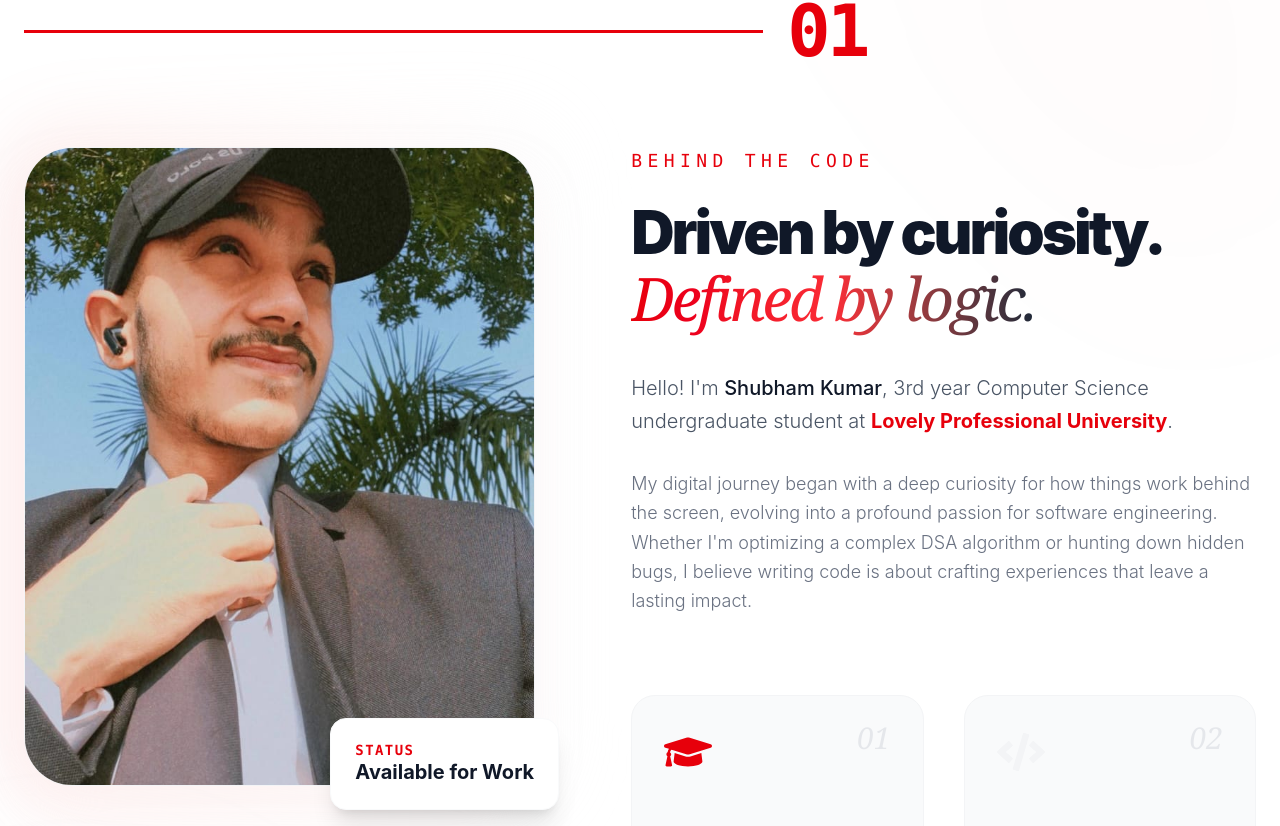
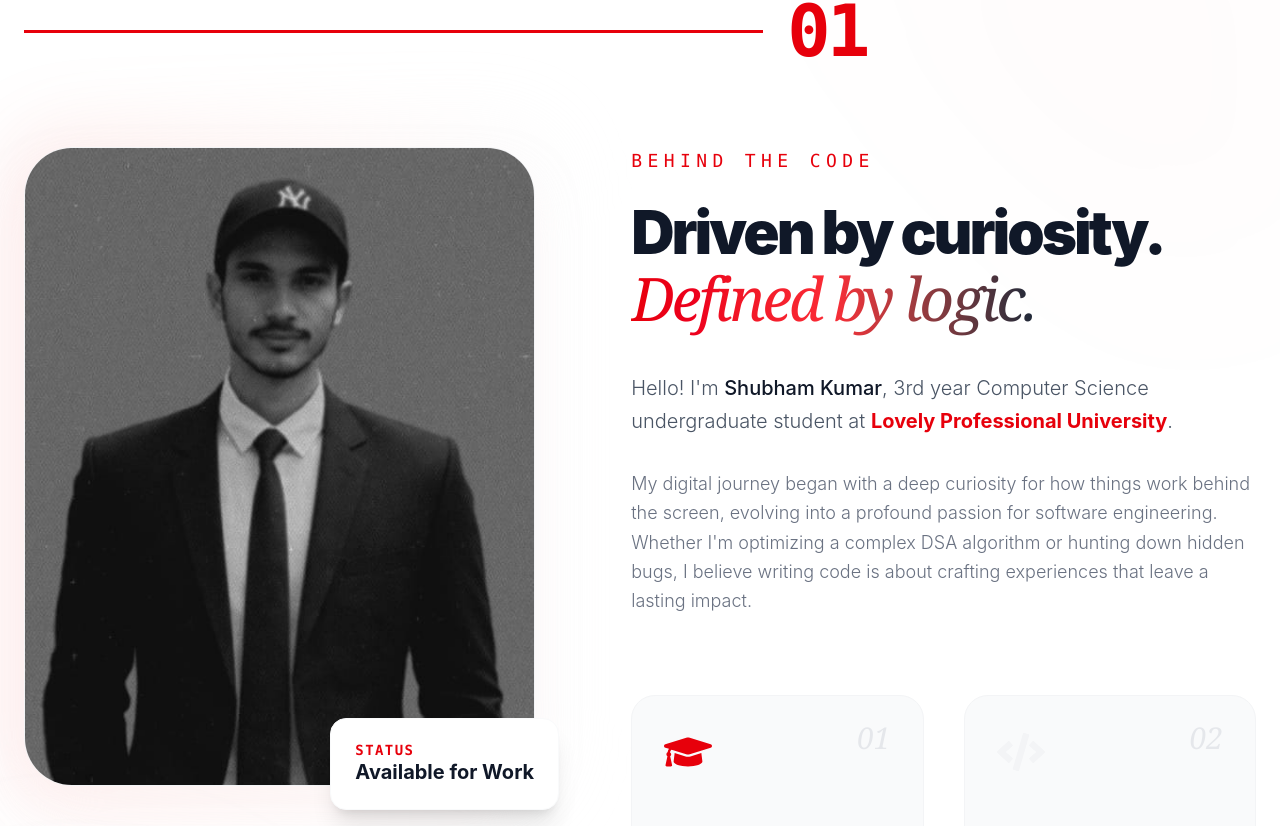
Before and after one commit to Shubhamkumar-0/myportfolio, a React (Vite) app in the folder portfolio/: page / in a window 1280 px wide. Shown: the part 933-1759 px from the top of the page. Built offline with nearby package versions, Linux system fonts and the light colour scheme.

Commit message:
image update

```diff
--- a/portfolio/src/components/About.jsx
+++ b/portfolio/src/components/About.jsx
@@ -66,7 +66,7 @@
               <img
                 src={image}
                 alt="Shubham Kumar"
-                className={`relative w-full aspect-[3/4] md:aspect-[4/5] object-cover rounded-[3rem] border shadow-2xl transition-colors duration-500 ${
+                className={`relative w-full aspect-[3/4] md:aspect-[4/5] object-cover object-top rounded-[3rem] border shadow-2xl transition-colors duration-500 ${
                   darkMode ? "border-gray-800 shadow-black/50" : "border-gray-100 shadow-red-50/50"
                 }`}
               />
--- a/portfolio/src/components/Contact.jsx
+++ b/portfolio/src/components/Contact.jsx
@@ -97,7 +97,7 @@
               >
                 <div className="absolute inset-0 bg-red-600 rounded-full blur-[20px] opacity-40 animate-pulse"></div>
                 <div className={`w-36 h-36 rounded-full border-4 ${darkMode ? "border-gray-800" : "border-gray-50"} overflow-hidden relative shadow-2xl`}>
-                  <img src={portfolioImage} alt="Shubham Kumar" className="w-full h-full object-cover" />
+                  <img src={portfolioImage} alt="Shubham Kumar" className="w-full h-full object-cover object-top" />
                 </div>
               </motion.div>
 
```
Also changed, not shown: portfolio/src/assets/image.jpeg.
